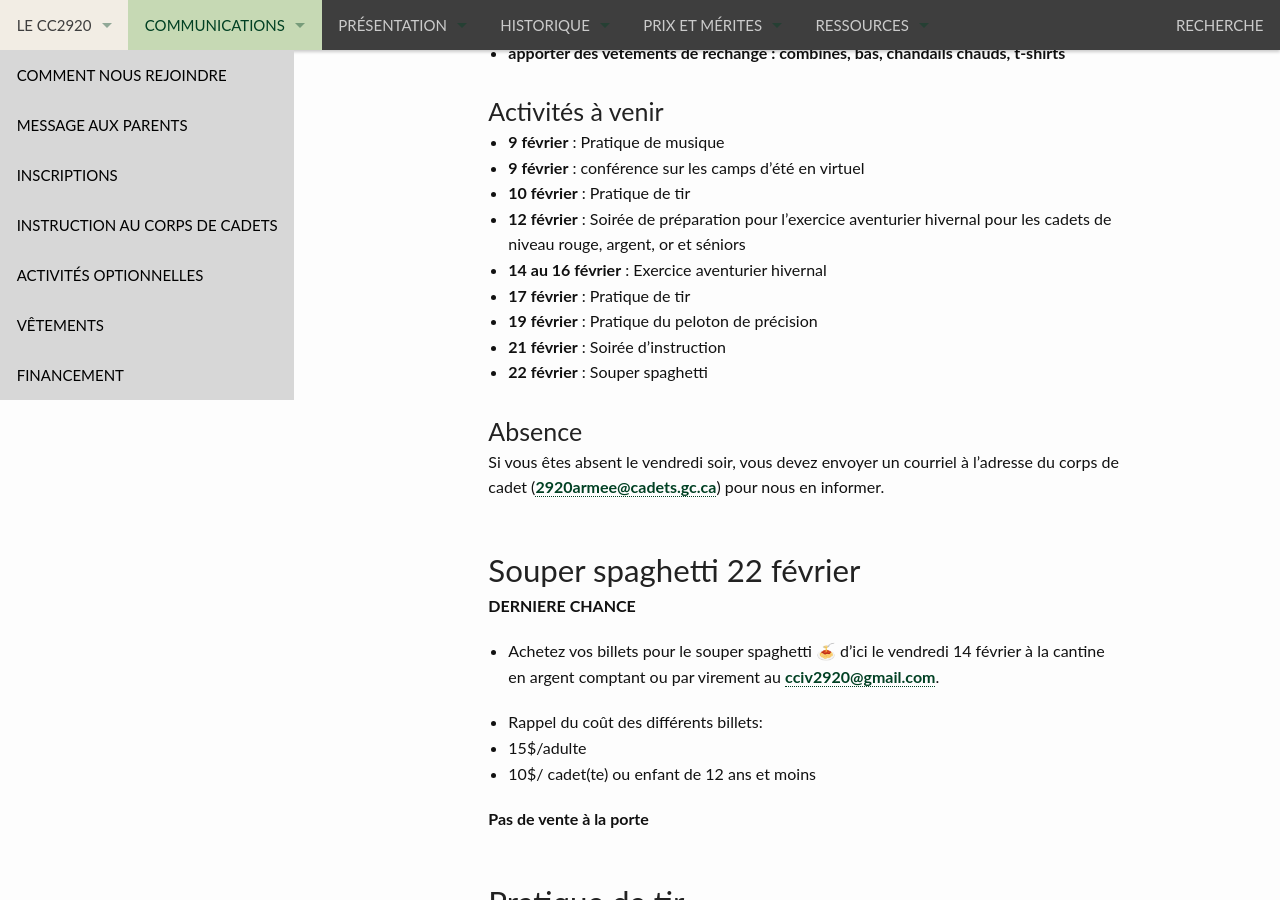
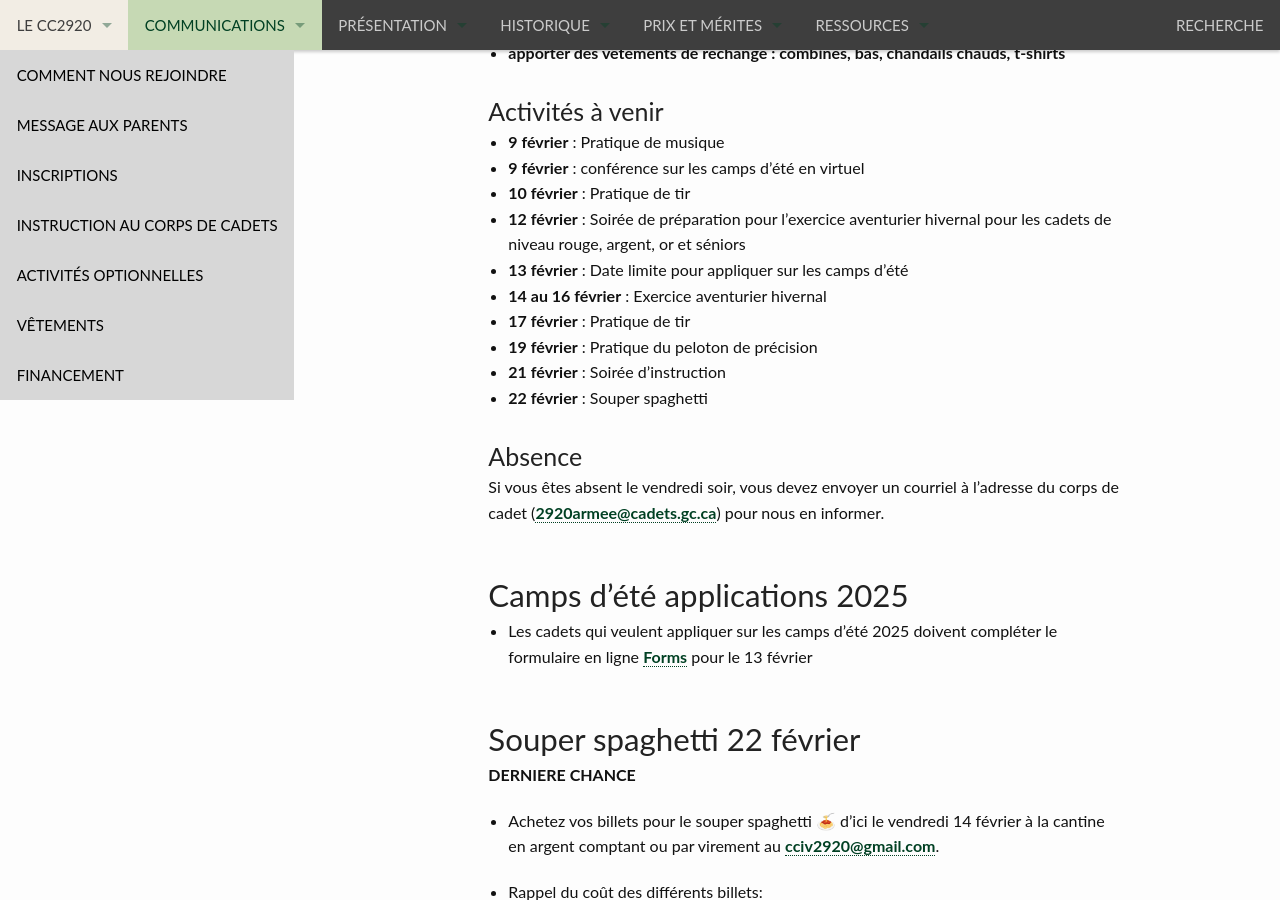
Before and after one commit to CC2920/web, a Jekyll site: the page built from _communications/messages.md, in a window 1280 px wide and 900 px high, scrolled down 1217 px. Built offline with Jekyll 4.4.1, drawn with Linux system fonts in a browser that asks for light colours.

Commit message:
Applications pour les camps

```diff
--- a/_communications/messages.md
+++ b/_communications/messages.md
@@ -46,6 +46,7 @@ Il n'y a pas de soirée d'instruction au corps de cadets cette semaine pour les
 - **9 février** : conférence sur les camps d'été en virtuel
 - **10 février** : Pratique de tir
 - **12 février** : Soirée de préparation pour l'exercice aventurier hivernal pour les cadets de niveau rouge, argent, or et séniors
+- **13 février** : Date limite pour appliquer sur les camps d'été
 - **14 au 16 février** : Exercice aventurier hivernal
 - **17 février** : Pratique de tir
 - **19 février** : Pratique du peloton de précision
@@ -56,6 +57,10 @@ Il n'y a pas de soirée d'instruction au corps de cadets cette semaine pour les
 ### Absence
 
 Si vous êtes absent le vendredi soir, vous devez envoyer un courriel à l'adresse du corps de cadet (<2920armee@cadets.gc.ca>) pour nous en informer.
+
+## Camps d'été applications 2025
+
+- Les cadets qui veulent appliquer sur les camps d'été 2025 doivent compléter le formulaire en ligne [Forms]( https://docs.google.com/forms/d/1KsOK2UG47XV_LoGh8GlfSngCgGIepXypyyOg1XjpaeU/edit) pour le 13 février
 
 
 ## Souper spaghetti 22 février
```
